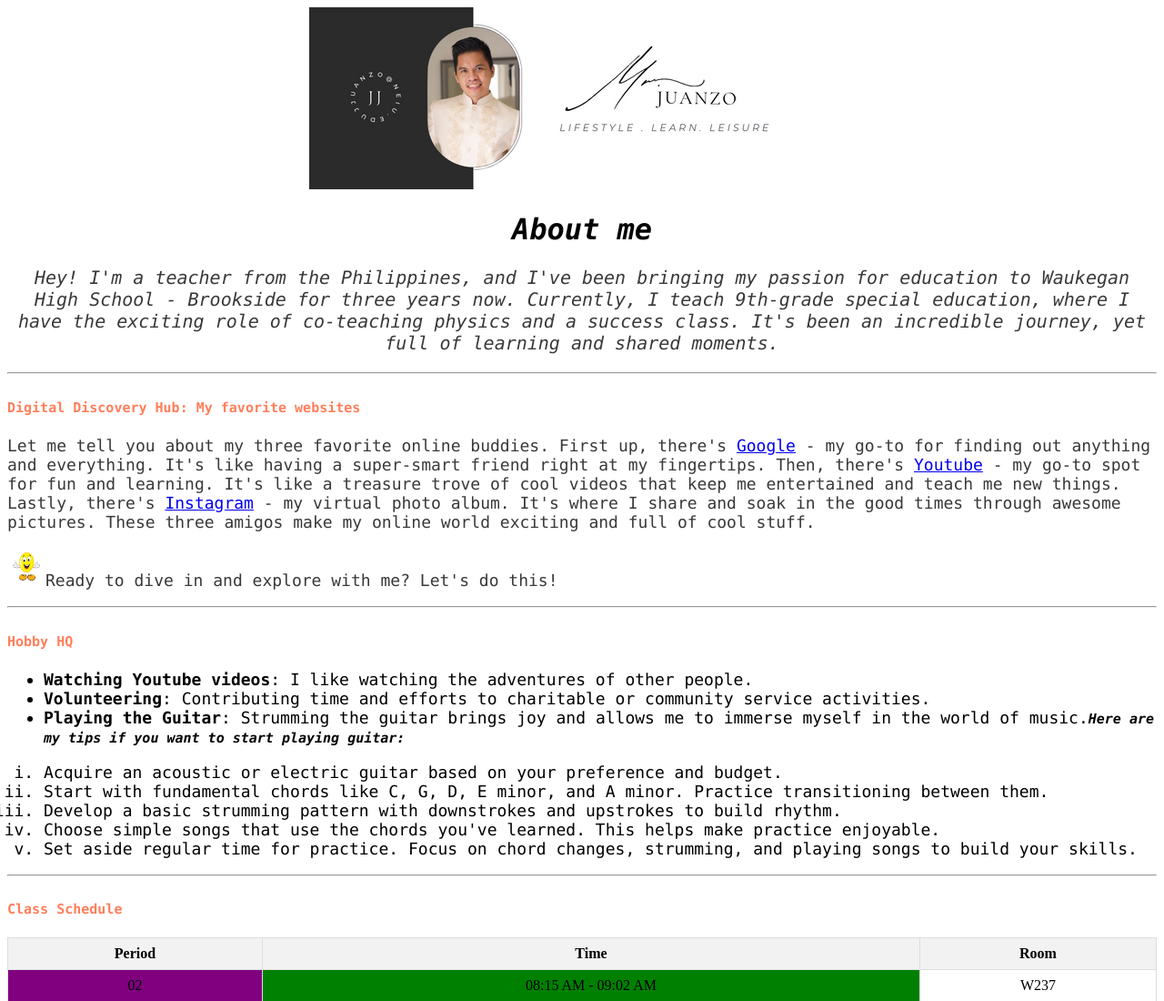
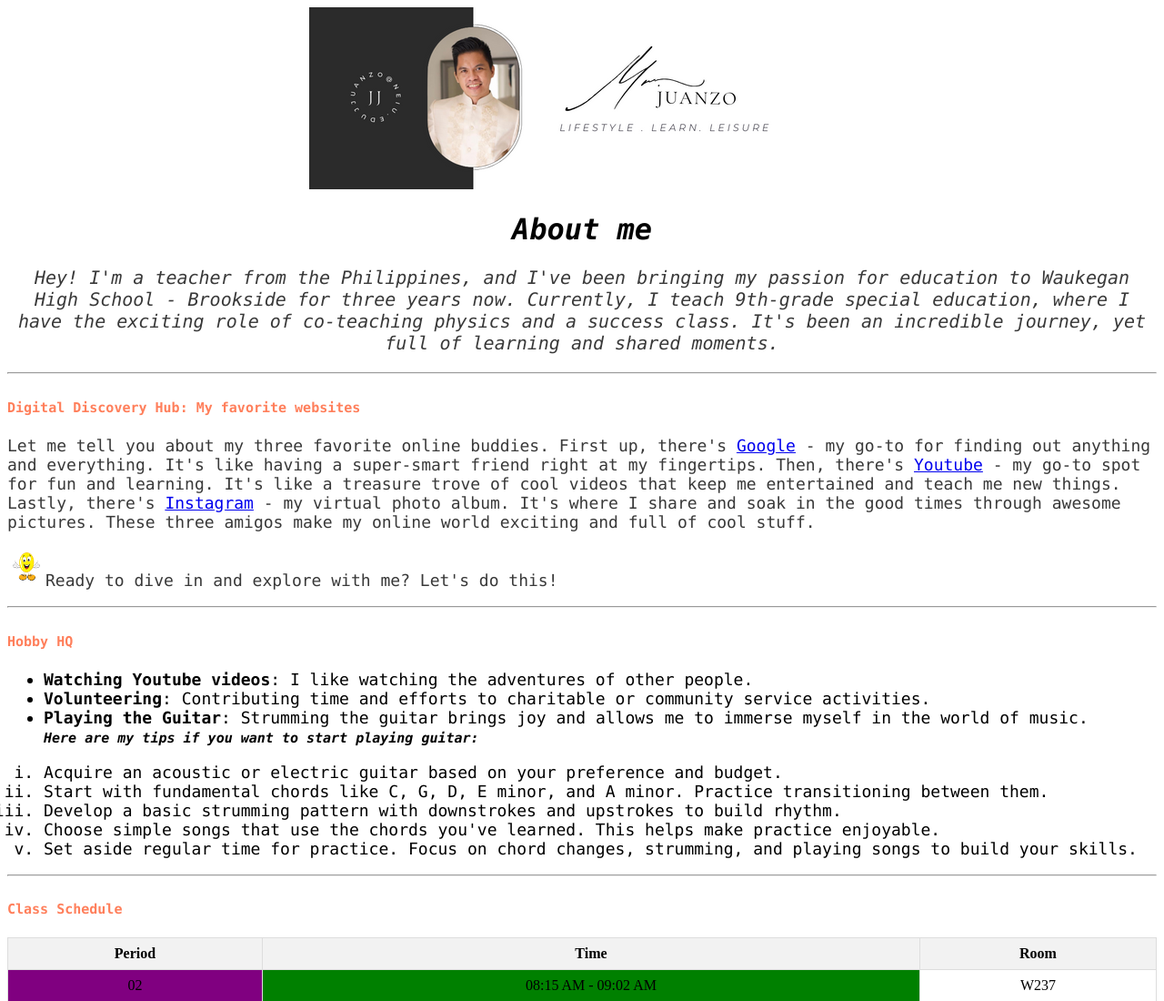
Before and after one commit to JuanzoJ/myWebsite, a website built with Vite: page index.html in a window 1280 px wide. Shown: the top 1100 px of the page at 91% size. Built offline with nearby package versions, Linux system fonts and the light colour scheme; files whose address does not match are found by name.

Commit message:
line 26 fixed <br>

```diff
--- a/index.html
+++ b/index.html
@@ -23,7 +23,7 @@
 <ul>
   <li><b>Watching Youtube videos</b>: I like watching the adventures of other people.</li>
   <li><b>Volunteering</b>: Contributing time and efforts to charitable or community service activities.</li>
-  <li><b>Playing the Guitar</b>: Strumming the guitar brings joy and allows me to immerse myself in the world of music.<em><span id="highlight">Here are my tips if you want to start playing guitar:</span></em></li>
+  <li><b>Playing the Guitar</b>: Strumming the guitar brings joy and allows me to immerse myself in the world of music.<br><em><span id="highlight">Here are my tips if you want to start playing guitar:</span></em></li>
 </ul>
 <ol class="check">
   <li>Acquire an acoustic or electric guitar based on your preference and budget.</li>
```
